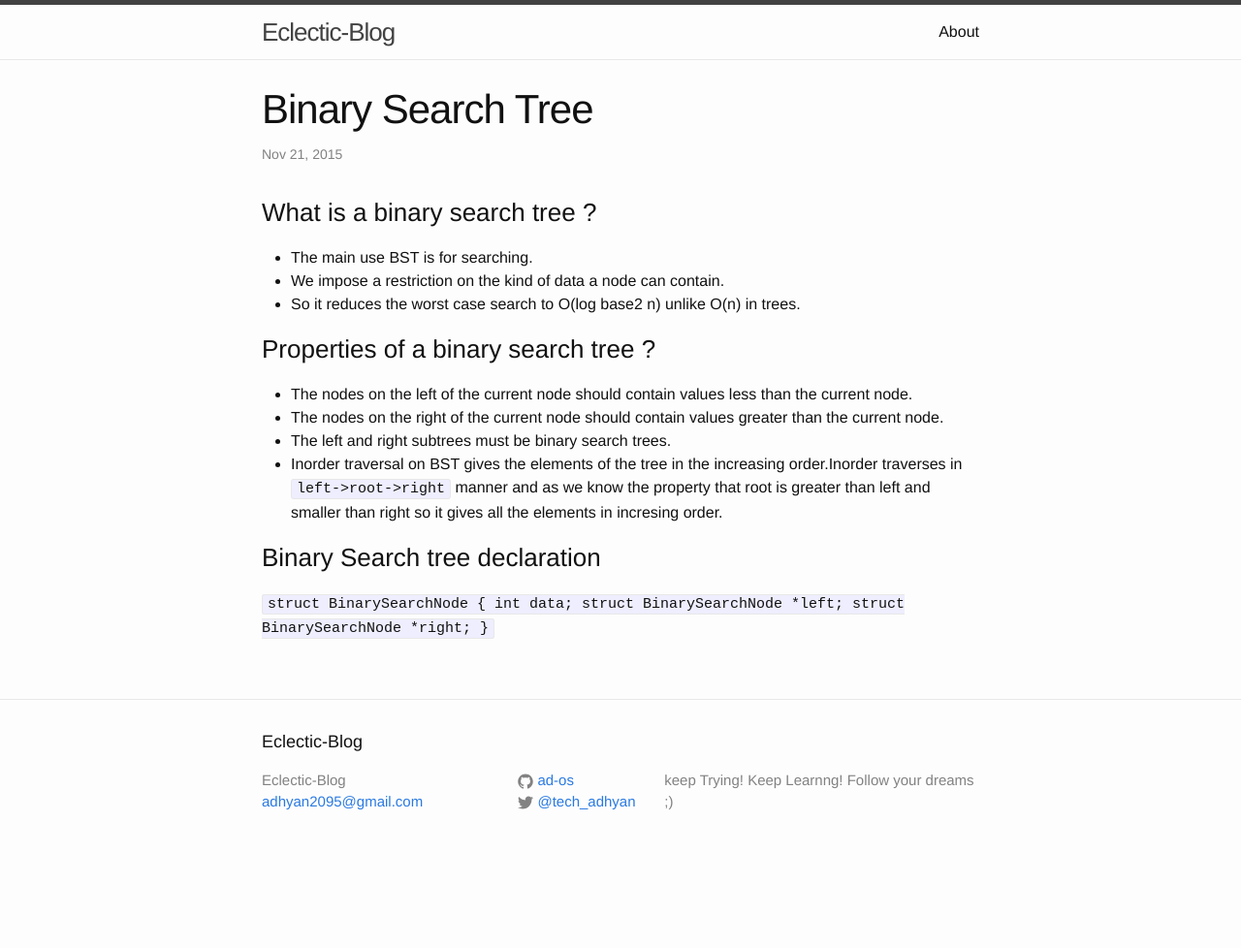
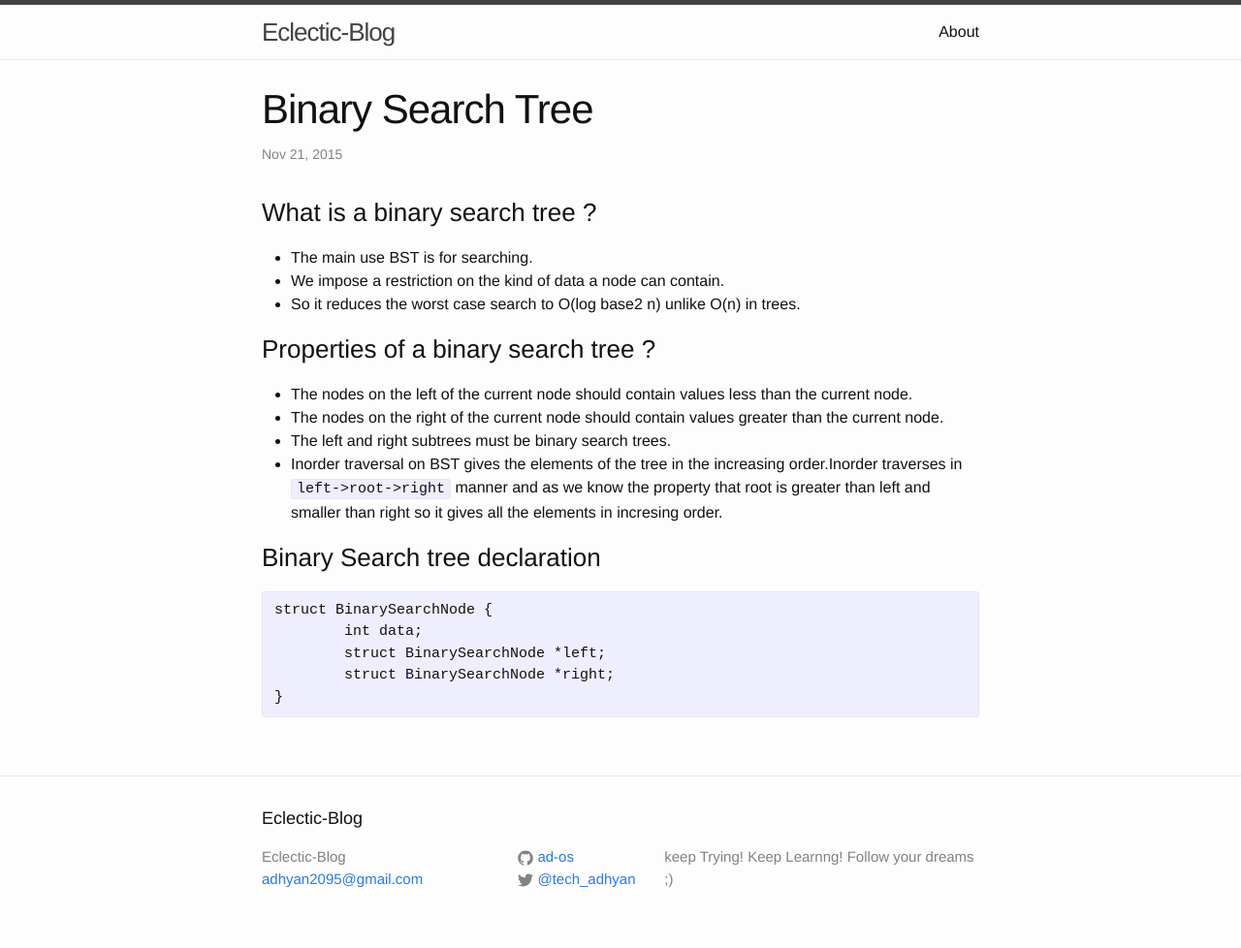
Before and after one commit to ad-os/Blog, a Jekyll site: the page built from _posts/2015-11-21-BST.md, in a window 1280 px wide. Shown: the whole page at 97% size. Built offline with Jekyll 4.4.1, drawn with Linux system fonts in a browser that asks for light colours; before the commit the page ends 900 px from its top, so only the background shows below that.

Commit message:
Refactored

````diff
--- a/_posts/2015-11-21-BST.md
+++ b/_posts/2015-11-21-BST.md
@@ -20,8 +20,8 @@ categories: jekyll update
 
 ### Binary Search tree declaration
 
-```struct BinarySearchNode {
+<pre>struct BinarySearchNode {
 	int data;
 	struct BinarySearchNode *left;
 	struct BinarySearchNode *right;
-}```
+}</pre>
````
